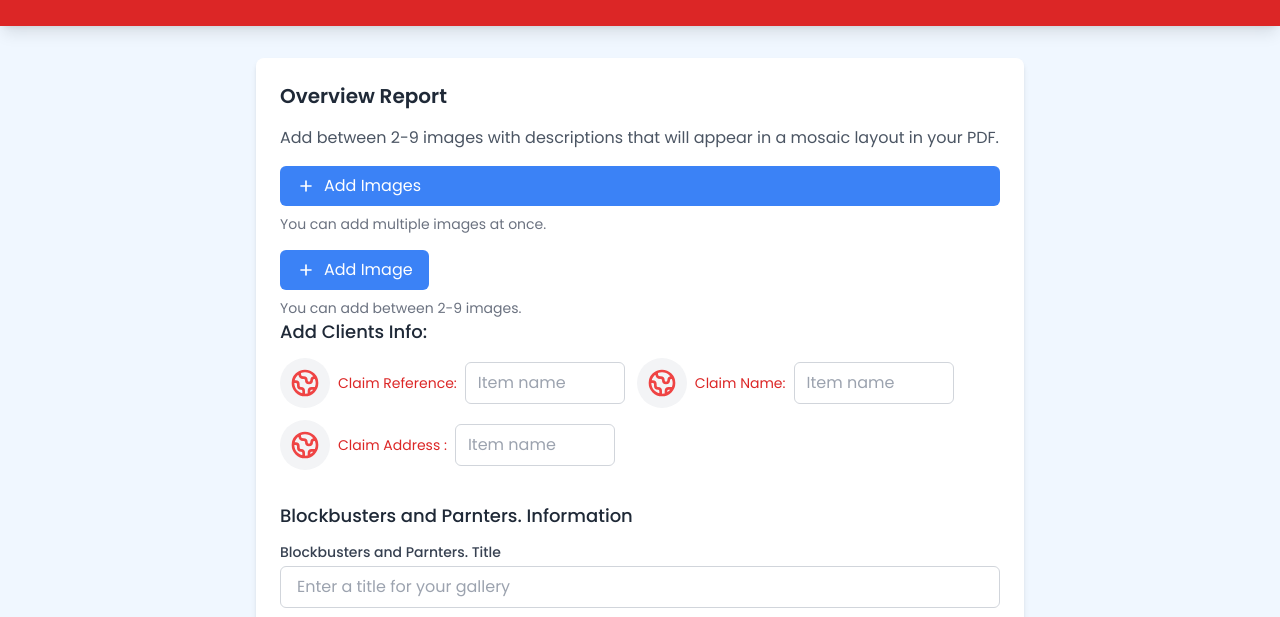
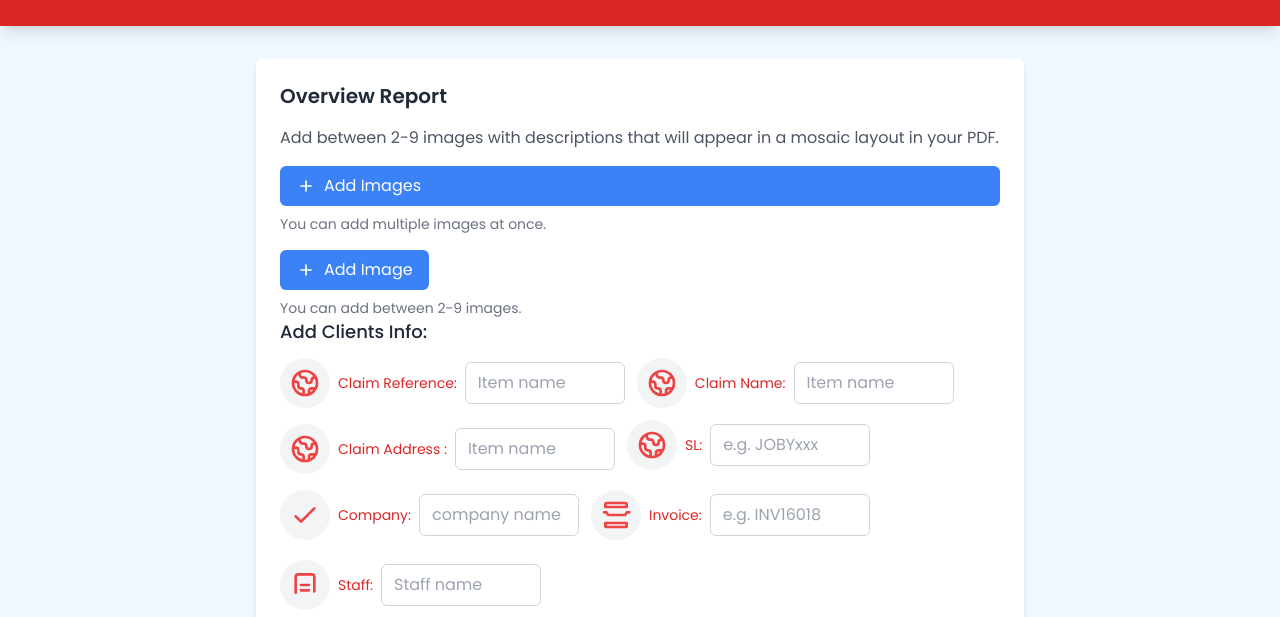
Before and after one commit to cyberbillyblakes/rig, a plain HTML site: page index.html in a window 1280 px wide. Shown: the part 106-723 px from the top of the page. Drawn offline with nearby package versions, Linux system fonts and the light colour scheme.

Commit message:
Update index.html

```diff
--- a/index.html
+++ b/index.html
@@ -327,6 +327,49 @@
                                     <button id="ClaimAdwdress" class="text-sm text-red-600 hover:text-red-800 mr-2">Claim Address :</button>
                                     <input type="text" id="ClaimAddress" placeholder="Item name" maxlength="30" class="w-40 px-3 py-2 border border-gray-300 rounded-md focus:outline-none focus:ring-2 focus:ring-red-500">
                                 </div>
+                                <!-- SL -->
+<div class="flex items-center mb-2">
+    <div class="item-image mr-2" id="customItemImagePreview">
+        <svg xmlns="http://www.w3.org/2000/svg" class="h-8 w-8 text-red-500" fill="none" viewBox="0 0 24 24" stroke="currentColor">
+            <path stroke-linecap="round" stroke-linejoin="round" stroke-width="2" d="M3.055 11H5a2 2 0 012 2v1a2 2 0 002 2 2 2 0 012 2v2.945M8 3.935V5.5A2.5 2.5 0 0010.5 8h.5a2 2 0 012 2 2 2 0 104 0 2 2 0 012-2h1.064M15 20.488V18a2 2 0 012-2h3.064M21 12a9 9 0 11-18 0 9 9 0 0118 0z" />
+        </svg>
+    </div>
+    <label for="sl" class="text-sm text-red-600 hover:text-red-800 mr-2">SL:</label>
+    <input type="text" id="sl" placeholder="e.g. JOBYxxx" maxlength="30" class="w-40 px-3 py-2 border border-gray-300 rounded-md focus:outline-none focus:ring-2 focus:ring-red-500">
+</div>
+
+<!-- Client -->
+<div class="flex items-center mb-2">
+    <div class="item-image mr-2">
+        <svg xmlns="http://www.w3.org/2000/svg" class="h-8 w-8 text-red-500" fill="none" viewBox="0 0 24 24" stroke="currentColor">
+            <path stroke-linecap="round" stroke-linejoin="round" stroke-width="2" d="M5 13l4 4L19 7" />
+        </svg>
+    </div>
+    <label for="client" class="text-sm text-red-600 hover:text-red-800 mr-2">Company:</label>
+    <input type="text" id="client" placeholder="company name" maxlength="30" class="w-40 px-3 py-2 border border-gray-300 rounded-md focus:outline-none focus:ring-2 focus:ring-red-500">
+</div>
+
+<!-- Invoice -->
+<div class="flex items-center mb-2">
+    <div class="item-image mr-2">
+        <svg xmlns="http://www.w3.org/2000/svg" class="h-8 w-8 text-red-500" fill="none" viewBox="0 0 24 24" stroke="currentColor">
+            <path stroke-linecap="round" stroke-linejoin="round" stroke-width="2" d="M3 10h2l1 2h13l1-2h2M4 6h16M4 18h16M4 6V4a1 1 0 011-1h14a1 1 0 011 1v2M4 18v2a1 1 0 001 1h14a1 1 0 001-1v-2" />
+        </svg>
+    </div>
+    <label for="invoice" class="text-sm text-red-600 hover:text-red-800 mr-2">Invoice:</label>
+    <input type="text" id="invoice" placeholder="e.g. INV16018" maxlength="30" class="w-40 px-3 py-2 border border-gray-300 rounded-md focus:outline-none focus:ring-2 focus:ring-red-500">
+</div>
+
+<!-- Staff -->
+<div class="flex items-center mb-4">
+    <div class="item-image mr-2">
+        <svg xmlns="http://www.w3.org/2000/svg" class="h-8 w-8 text-red-500" fill="none" viewBox="0 0 24 24" stroke="currentColor">
+            <path stroke-linecap="round" stroke-linejoin="round" stroke-width="2" d="M5.121 17.804A4 4 0 015 16V6a2 2 0 012-2h10a2 2 0 012 2v10a4 4 0 01-.121.804M9 12h6M9 16h6" />
+        </svg>
+    </div>
+    <label for="staff" class="text-sm text-red-600 hover:text-red-800 mr-2">Staff:</label>
+    <input type="text" id="staff" placeholder="Staff name" maxlength="30" class="w-40 px-3 py-2 border border-gray-300 rounded-md focus:outline-none focus:ring-2 focus:ring-red-500">
+</div>
 
                              </div>
                         </div>
@@ -655,6 +698,17 @@
         // Wait for the document to be fully loaded
 
         document.addEventListener('DOMContentLoaded', function() {
+                const slNumber = document.getElementById('sl').value.trim();
+                const client = document.getElementById('client').value;  // e.g. "ClientName"
+                const invoice = document.getElementById('invoice').value; // e.g. "INV16018"
+                const staff = document.getElementById('staff').value;    // e.g. "JohnDoe"
+
+
+                // Prepend 'JOBY' to the SL number
+
+                const sl = `JOBY${slNumber}`;
+                // Sanitize and format the filename
+                const fileNamey = `${sl}_${client}_${invoice}_${staff}.pdf`;
                 const maxImages = 15;
                 const imageUploadInput = document.getElementById('imageUploadInput');
                 const imageGalleryList = document.getElementById('imageGalleryList');
@@ -1773,6 +1827,10 @@
                 const subtotal = items.reduce((sum, item) => sum + item.total, 0);
                 const vat = subtotal * 0.15;
                 const total = subtotal + vat;
+
+                const ClaimAddress = document.getElementById('ClaimAddress').value;  // e.g. "ClientName"
+                const ClaimName = document.getElementById('ClaimName').value; // e.g. "INV16018"
+                const ClaimReference = document.getElementById('ClaimReference').value;    // e.g. "JohnDoe"
                 // Generate PDF preview content
                 const pdfContent = document.getElementById('pdfContent');
 
@@ -1849,22 +1907,25 @@
                             <thead>
                                 <tr>
                                     <th>Item</th>
+                                    <th>Quantity</th>
                                     <th>Price</th>
-                                    <th>Quantity</th>
                                     <th>Total</th>
+                                    <th>BB-type</th>
                                 </tr>
                             </thead>
                             <tbody>
                                 ${items.map(item => `
                                     <tr>
                                         <td>${item.name}</td>
+                                        <td>${item.quantity}</td>
                                         <td>${formatPrice(item.price)}</td>
-                                        <td>${item.quantity}</td>
                                         <td>${formatPrice(item.total)}</td>
+                                        <td>BBcosts</td>
                                     </tr>
                                 `).join('')}
                             </tbody>
                         </table>
+                        <p>Cost Summary</p>
                         <div class="totals">
                             <div><strong>Subtotal:</strong> ${formatPrice(subtotal)}</div>
                             <div><strong>VAT (15%):</strong> ${formatPrice(vat)}</div>
@@ -2034,7 +2095,7 @@
 
                 doc.html(pdfContent, {
                     callback: function (doc) {
-                        doc.save('blockbusters-data.pdf');
+                        doc.save(fileNamey);
                         showToast('success', 'PDF Downloaded', 'Your PDF has been downloaded successfully!');
                     },
                     x: 10,
```
